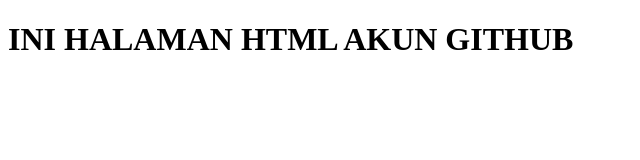
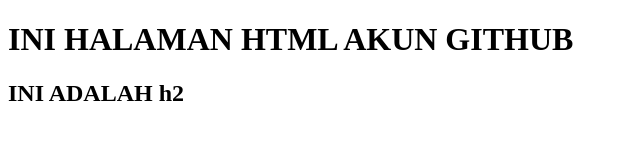
Before and after one commit to Firandita/belajar-github, a plain HTML site: page GITHUB_1/index.html in a window 1280 px wide. Shown: the whole page, without its empty margins (0-640 px from the left). Drawn offline with Linux system fonts and the light colour scheme.

Commit message:
[MOD] index.html

```diff
--- a/GITHUB_1/index.html
+++ b/GITHUB_1/index.html
@@ -3,9 +3,10 @@
   <head>
     <meta charset="UTF-8" />
     <meta name="viewport" content="width=device-width, initial-scale=1.0" />
-    <title>Document</title>
+    <title>INI TITLE</title>
   </head>
   <body>
     <h1>INI HALAMAN HTML AKUN GITHUB</h1>
+    <h2>INI ADALAH h2</h2>
   </body>
 </html>
```
